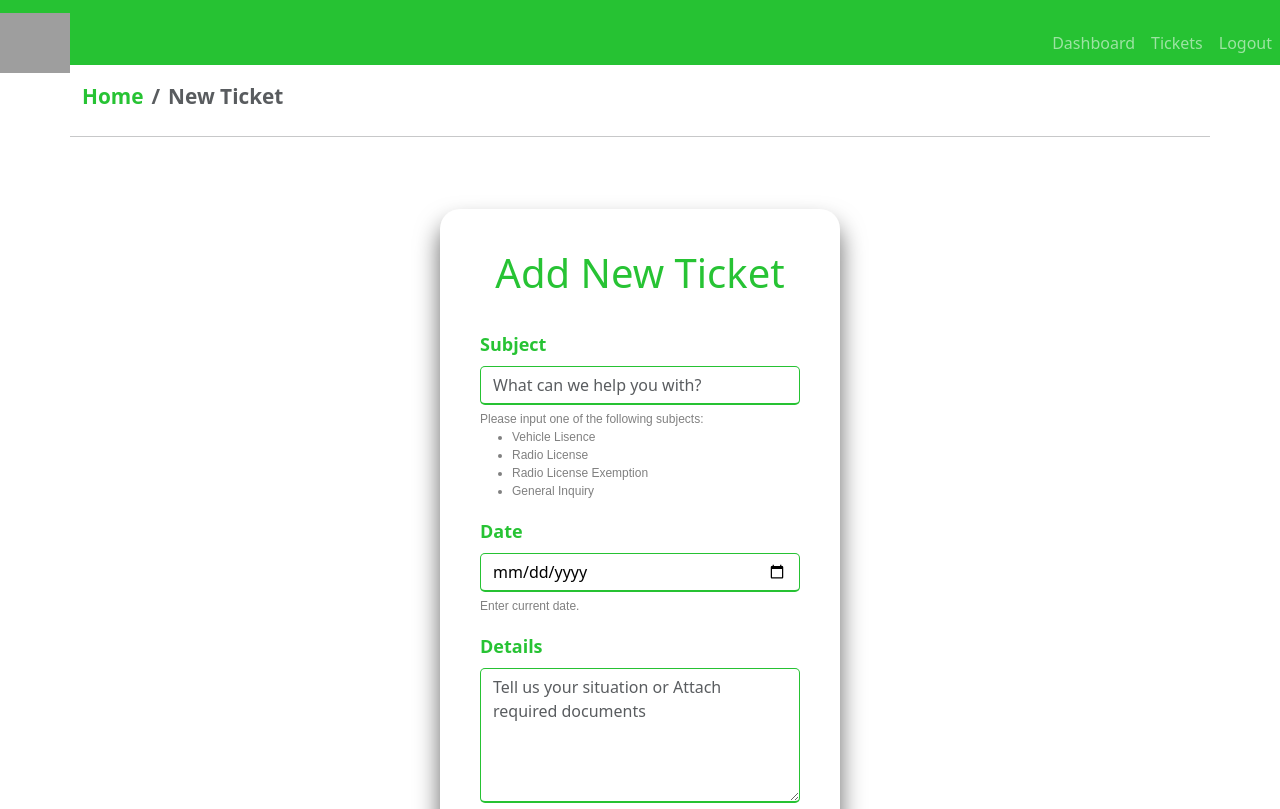
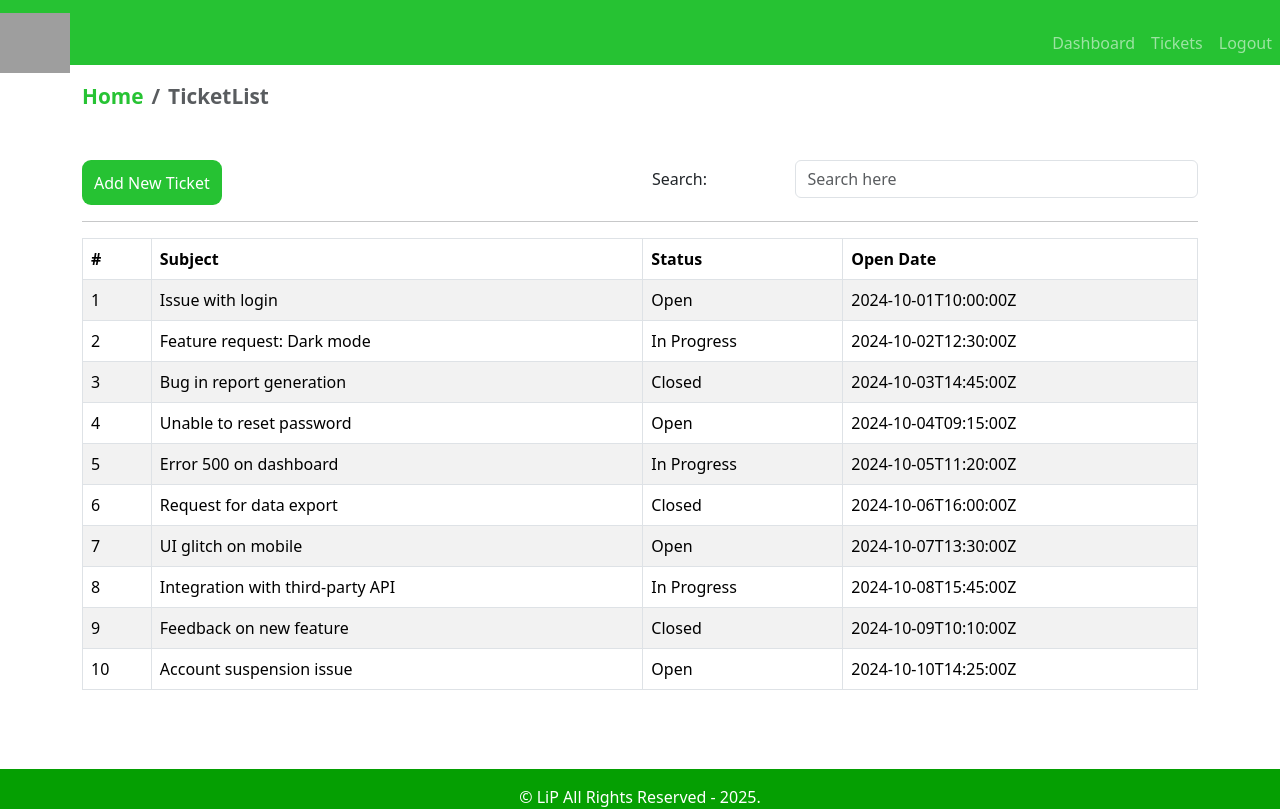
Before and after one commit to John-Doe0002/crm-frontend, a React (Create React App) app: page / in a window 1280 px wide. Shown: the top 809 px of the page. Built offline with nearby package versions, Linux system fonts and the light colour scheme; grey boxes are pictures that could not be loaded.

Commit message:
added ticket list

```diff
--- a/src/App.js
+++ b/src/App.js
@@ -3,6 +3,7 @@ import './App.css';
 import { Defaultlayout } from './layout/Default.layout';
 // import { Dashboard } from './page/dashboard/Dashboard.page';
 import { NewTicket } from './page/new-ticket/NewTicket.js';
+import { TicketList } from './page/ticket-list/TicketListingPge.js';
 
 //import { Entry } from './page/entry/Entry.page';
 
@@ -12,7 +13,8 @@ function App() {
       {/*<Entry />*/}
       <Defaultlayout>
          {/*<Dashboard />*/}
-         <NewTicket />
+         {/*<NewTicket />*/}
+         <TicketList/>
       </Defaultlayout>
     </div>
   );
--- /dev/null
+++ b/src/components/search-form/SearchForm.js
@@ -0,0 +1,29 @@
+import React from 'react'
+import {Col, Form, FormGroup, Row} from 'react-bootstrap'
+import { PropTypes } from "prop-types";
+
+export const SearchForm = ({handleOnChange, str}) => {
+
+  return (
+    <Form>
+        <FormGroup as={Row}>
+            <Form.Label column sm="3">
+                Search:{" "}
+            </Form.Label>
+            <Col sm="9">
+              <Form.Control
+                name='searchstr'
+                onChange={handleOnChange}
+                value={str}
+                placeholder='Search here'
+              />
+            </Col>
+        </FormGroup>
+    </Form>
+  )
+}
+
+SearchForm.propTypes = {
+    handleOnChange: PropTypes.func.isRequired,
+    str: PropTypes.string.isRequired,
+}
--- a/src/components/ticket-table/ticket.table.js
+++ b/src/components/ticket-table/ticket.table.js
@@ -1,7 +1,9 @@
 import React from 'react'
-import { Table } from 'react-bootstrap'
+import { Table } from 'react-bootstrap';
+import PropTypes from 'prop-types';
 
 export const TicketTable = ({tickets}) => {
+  //if(!tickets.length)
   return (
     <Table striped bordered hover>
     <thead>
@@ -13,7 +15,7 @@ export const TicketTable = ({tickets}) => {
       </tr>
     </thead>
     <tbody>
-        {tickets.length ?
+        {tickets.length ? (
           tickets.map((row) => (
             <tr key={row.id}>
                 <td>{row.id}</td>
@@ -21,13 +23,18 @@ export const TicketTable = ({tickets}) => {
                 <td>{row.status}</td>
                 <td>{row.created_at}</td>
             </tr>
-        )):
+        ))
+      ) : (
 
          <tr>
-            <td colSpan={4} className='text-center'>No tickets available</td>
+            <td colSpan="4" className='text-center'>No tickets available{" "}</td>
          </tr>
-        }
+        )}
     </tbody>
     </Table>
-  )
-}
+  );
+};
+
+TicketTable.propTypes = {
+  tickets: PropTypes.array.isRequired,
+};
--- /dev/null
+++ b/src/page/ticket-list/TicketListingPge.js
@@ -0,0 +1,55 @@
+import React, {useState, useEffect} from 'react'
+import { Container, Row, Col, Button } from 'react-bootstrap'
+import { breadcr as Breadcrumb } from '../../components/breadcrumb/breadcr'
+import { SearchForm } from '../../components/search-form/SearchForm'
+import { TicketTable } from '../../components/ticket-table/ticket.table'
+import tickets from '../../assets/data/dummy-ticks.json'
+import './ticket-list.css'
+
+export const TicketList = () => {
+
+    const [str, setStr] = useState('');
+    const [dispTicket, setDispTicket] = useState(tickets);
+
+    useEffect(() => {}, [str, dispTicket] )
+
+    const handleOnChange = (e) =>{
+        const { value } = e.target;
+        setStr( value );
+        searchTicket(value);
+    };
+
+    const searchTicket = (sttr) =>{
+
+        const displayTicks = tickets.filter((row) => row.subject.toLowerCase().includes(sttr.toLowerCase()));
+
+        setDispTicket(displayTicks);
+    };
+
+
+
+  return (
+    <Container>
+        <Row>
+            <Col className='mt-3 mb-2' style={{'fontSize': '1.3rem'}}>
+              <Breadcrumb page="TicketList"/>
+            </Col>
+        </Row>
+        &nbsp;
+        <Row>
+            <Col className='bttn'>
+              <Button className='button0'>Add New Ticket</Button>
+            </Col>
+            <Col className='text-right'>
+              <SearchForm handleOnChange={handleOnChange} str={str}/>
+            </Col>
+        </Row>
+        <hr />
+        <Row>
+            <Col>
+              <TicketTable tickets={dispTicket} />
+            </Col>
+        </Row>
+    </Container>
+  );
+};
--- /dev/null
+++ b/src/page/ticket-list/ticket-list.css
@@ -0,0 +1,11 @@
+.bttn .button0 {
+    background-color: #01b810d9;
+    border: none;
+    border-radius: 9px;
+    height: 45px;
+    color: white;
+}
+
+.bttn .button0 :hover {
+    background: #059f02
+}
```
